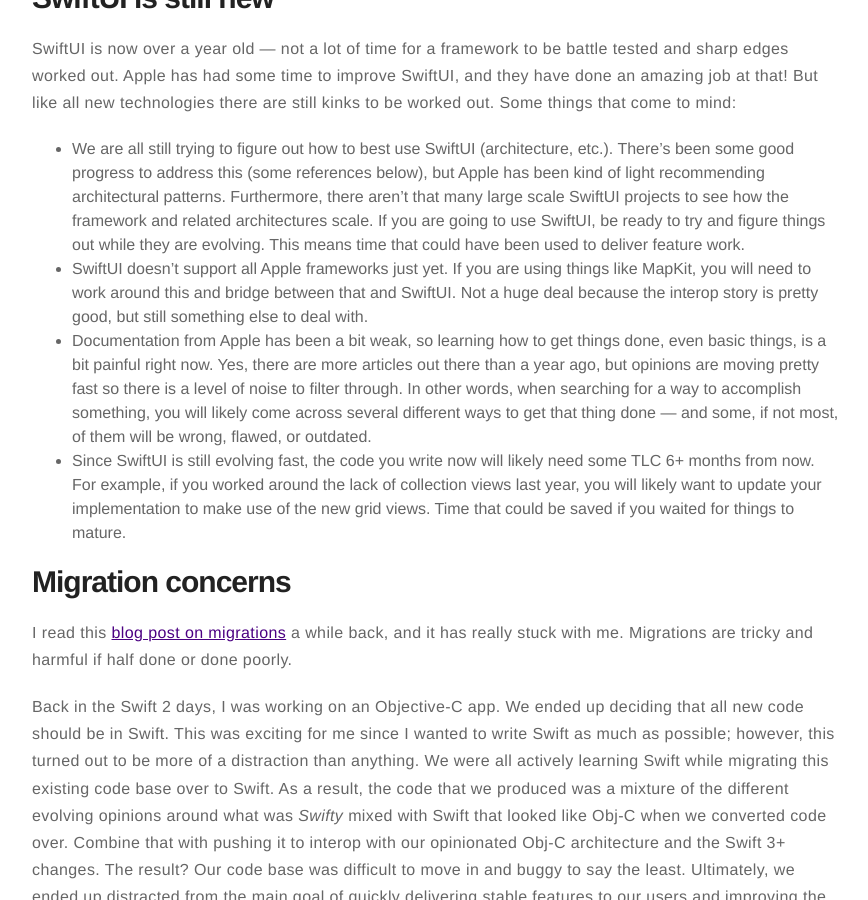
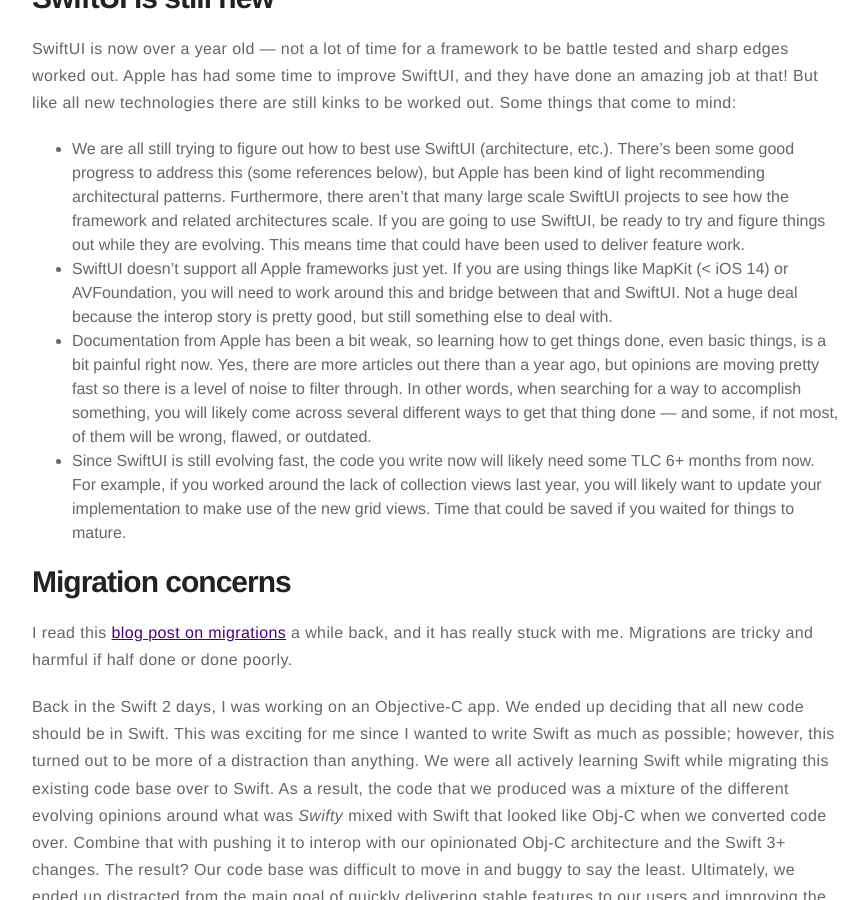
Before and after one commit to jasonzurita/jasonzurita.github.io, a Jekyll site: the page built from _posts/2020-10-6-business-hat-case-against-adopting-swiftui-today.markdown, in a window 1280 px wide and 900 px high, scrolled down 886 px. Shown: the whole window, without its empty margins (203-1071 px from the left). Built offline with Jekyll 4.4.1, drawn with Linux system fonts in a browser that asks for light colours.

Commit message:
fix(post): clarify frameworks not supported by SwiftUI

```diff
--- a/_posts/2020-10-6-business-hat-case-against-adopting-swiftui-today.markdown
+++ b/_posts/2020-10-6-business-hat-case-against-adopting-swiftui-today.markdown
@@ -28,7 +28,7 @@
 # SwiftUI is still new
 SwiftUI is now over a year old — not a lot of time for a framework to be battle tested and sharp edges worked out. Apple has had some time to improve SwiftUI, and they have done an amazing job at that! But like all new technologies there are still kinks to be worked out. Some things that come to mind:
 - We are all still trying to figure out how to best use SwiftUI (architecture, etc.). There's been some good progress to address this (some references below), but Apple has been kind of light recommending architectural patterns. Furthermore, there aren't that many large scale SwiftUI projects to see how the framework and related architectures scale. If you are going to use SwiftUI, be ready to try and figure things out while they are evolving. This means time that could have been used to deliver feature work.
-- SwiftUI doesn't support all Apple frameworks just yet. If you are using things like MapKit, you will need to work around this and bridge between that and SwiftUI. Not a huge deal because the interop story is pretty good, but still something else to deal with.
+- SwiftUI doesn't support all Apple frameworks just yet. If you are using things like MapKit (< iOS 14) or AVFoundation, you will need to work around this and bridge between that and SwiftUI. Not a huge deal because the interop story is pretty good, but still something else to deal with.
 - Documentation from Apple has been a bit weak, so learning how to get things done, even basic things, is a bit painful right now. Yes, there are more articles out there than a year ago, but opinions are moving pretty fast so there is a level of noise to filter through. In other words, when searching for a way to accomplish something, you will likely come across several different ways to get that thing done — and some, if not most, of them will be wrong, flawed, or outdated.
 - Since SwiftUI is still evolving fast, the code you write now will likely need some TLC 6+ months from now. For example, if you worked around the lack of collection views last year, you will likely want to update your implementation to make use of the new grid views. Time that could be saved if you waited for things to mature.
 
```
